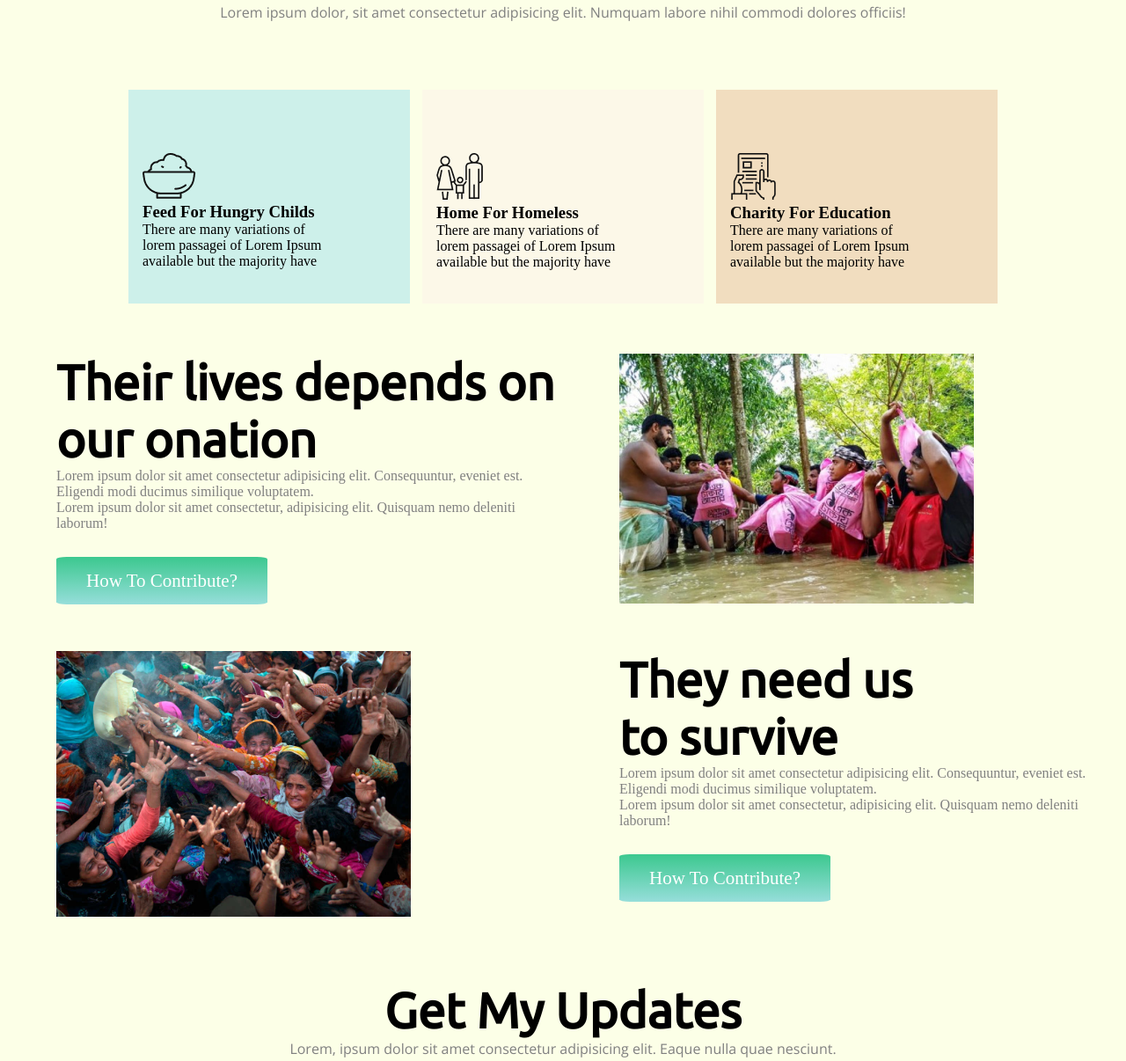
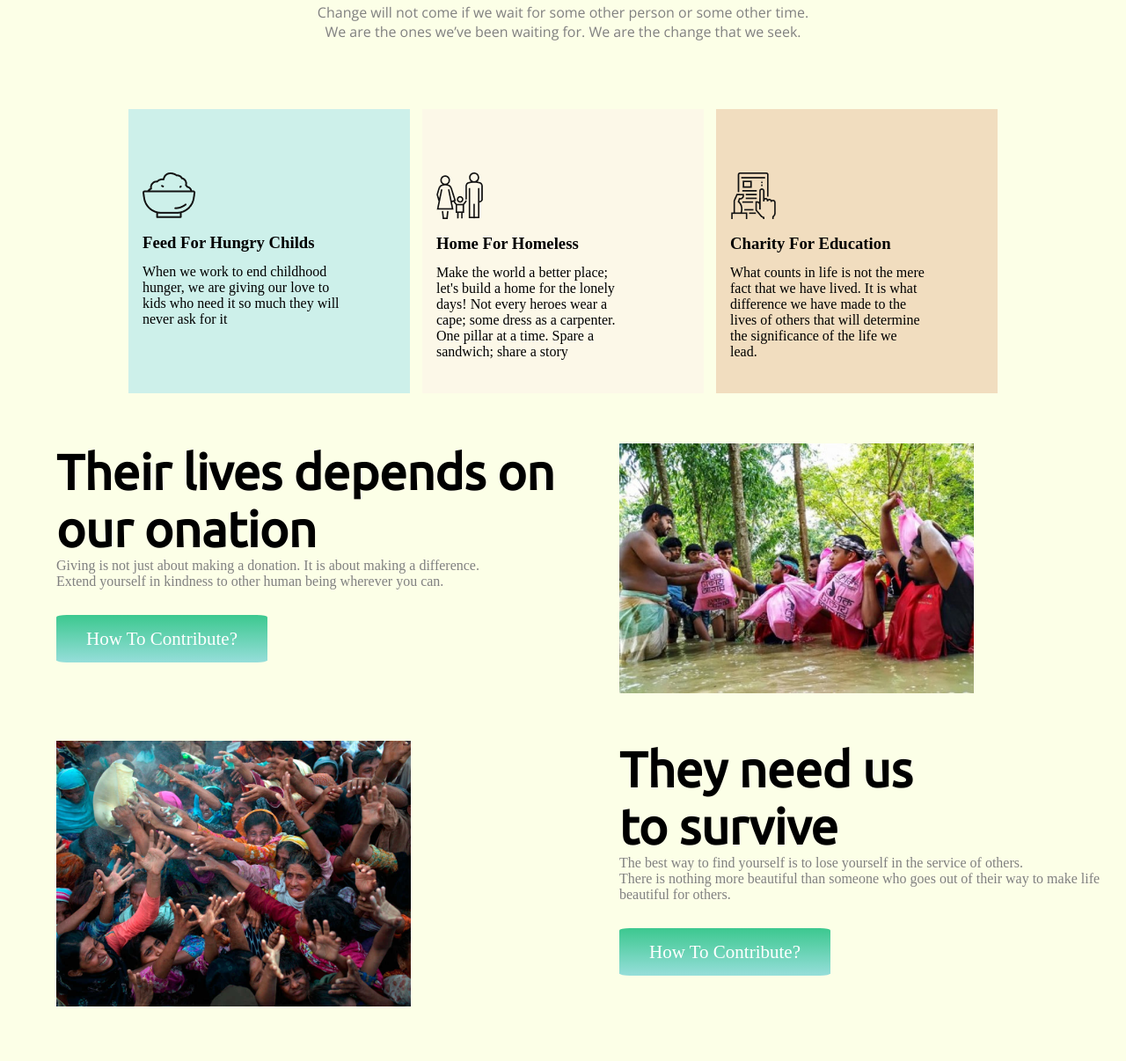
Before and after one commit to tanvirhossain904/donate-now, a plain HTML site: page index.html in a window 1280 px wide. Shown: the part 1267-2473 px from the top of the page at 88% size. Drawn offline with nearby package versions, Linux system fonts and the light colour scheme.

Commit message:
text added

```diff
--- a/index.html
+++ b/index.html
@@ -18,9 +18,7 @@
     <section class="top-banner">
         <div class="hero-text">
             <h1>You Can Help <br> The Poor</h1>
-            <p>Lorem ipsum dolor sit amet consectetur adipisicing elit. Reprehenderit magni atque esse <br> inventore
-                Lorem ipsum dolor sit amet consectetur.
-                architecto.</p>
+            <p>We make a living by what we get. We make a life by what we give.</p>
             <a class="btn" href="#">Donate Now</a>
         </div>
     </section>
@@ -28,8 +26,7 @@
     <section class="donate-section">
         <div class="main-text">
             <h2>Donate Today</h2>
-            <p>Lorem ipsum dolor, sit amet consectetur adipisicing elit. Numquam labore nihil commodi dolores
-                officiis!</p>
+            <p>Always give without remembering and always receive without forgetting.</p>
         </div>
         <div class="donations">
             <p class="col-1">100tk</p>
@@ -47,32 +44,29 @@
     <section class="vision-section">
         <div class="main-text">
             <h2>Our Mission</h2>
-            <p>Lorem ipsum dolor, sit amet consectetur adipisicing elit. Numquam labore nihil commodi dolores
-                officiis!</p>
+            <p>Change will not come if we wait for some other person or some other time. <br> We are the ones we’ve been
+                waiting for. We are the change that we seek.</p>
         </div>
 
         <div class="row">
             <div class="col-2 skyblue">
                 <img src="images/icon/food.png" alt="">
                 <h3>Feed For Hungry Childs</h3>
-                <p>There are many variations of lorem
-                    passagei of Lorem Ipsum available
-                    but the majority have</p>
+                <p>When we work to end childhood hunger, we are giving our love to kids who need it so much they will
+                    never ask for it</p>
             </div>
 
             <div class="col-2 rainbow">
                 <img src="images/icon/shelter.png" alt="">
                 <h3>Home For Homeless</h3>
-                <p>There are many variations of lorem
-                    passagei of Lorem Ipsum available
-                    but the majority have</p>
+                <p>Make the world a better place; let's build a home for the lonely days! Not every heroes wear a cape;
+                    some dress as a carpenter. One pillar at a time. Spare a sandwich; share a story</p>
             </div>
             <div class="col-2 retro">
                 <img src="images/icon/Frame-1.png" alt="">
                 <h3>Charity For Education</h3>
-                <p>There are many variations of lorem
-                    passagei of Lorem Ipsum available
-                    but the majority have</p>
+                <p>What counts in life is not the mere fact that we have lived. It is what difference we have made to
+                    the lives of others that will determine the significance of the life we lead.</p>
             </div>
         </div>
     </section>
@@ -81,10 +75,8 @@
     <section class="call-to-action row">
         <div class="half-width">
             <h2>Their lives depends on our onation</h2>
-            <p>Lorem ipsum dolor sit amet consectetur adipisicing elit. Consequuntur, eveniet est. Eligendi modi
-                ducimus
-                similique voluptatem. <br>
-                Lorem ipsum dolor sit amet consectetur, adipisicing elit. Quisquam nemo deleniti laborum!</p>
+            <p>Giving is not just about making a donation. It is about making a difference.<br>
+                Extend yourself in kindness to other human being wherever you can.</p>
             <a class="btn" href="#">How To Contribute?</a>
 
         </div>
@@ -100,10 +92,9 @@
         </div>
         <div class="half-width">
             <h2>They need us <br> to survive</h2>
-            <p>Lorem ipsum dolor sit amet consectetur adipisicing elit. Consequuntur, eveniet est. Eligendi modi
-                ducimus
-                similique voluptatem. <br>
-                Lorem ipsum dolor sit amet consectetur, adipisicing elit. Quisquam nemo deleniti laborum!</p>
+            <p>The best way to find yourself is to lose yourself in the service of others. <br>
+                There is nothing more beautiful than someone who goes out of their way to make life beautiful for
+                others.</p>
             <a class="btn" href="#">How To Contribute?</a>
         </div>
     </section>
@@ -111,7 +102,10 @@
     <section id="about">
         <div class="main-text">
             <h2>Get My Updates</h2>
-            <p>Lorem, ipsum dolor sit amet consectetur adipisicing elit. Eaque nulla quae nesciunt.</p>
+            <p>Human Aid Foundation makes it easy to donate to reliable, locally-led disaster relief and recovery efforts around
+                the Country.
+
+            </p>
         </div>
 
         <form class="form-inline" id="emailbar">
--- a/style.css
+++ b/style.css
@@ -83,6 +83,7 @@ body{
     font-weight: 700;
     margin-bottom: 50px;
     border-radius: 5%;
+    cursor: pointer;
 }
 
 .orange-color{
@@ -114,6 +115,10 @@ body{
     border: 2px solid transparent;
     padding: 70px 78px 36px 14px;
     margin: 7px;
+}
+
+.col-2 h3{
+    line-height: 3rem;
 }
 
 .skyblue{
@@ -198,7 +203,7 @@ footer {
 footer h2 {
     font-family: 'Satisfy', cursive;
     color: tomato;
-    line-height: 3em;
+    line-height: 3rem;
 }
 
 footer p {
```
